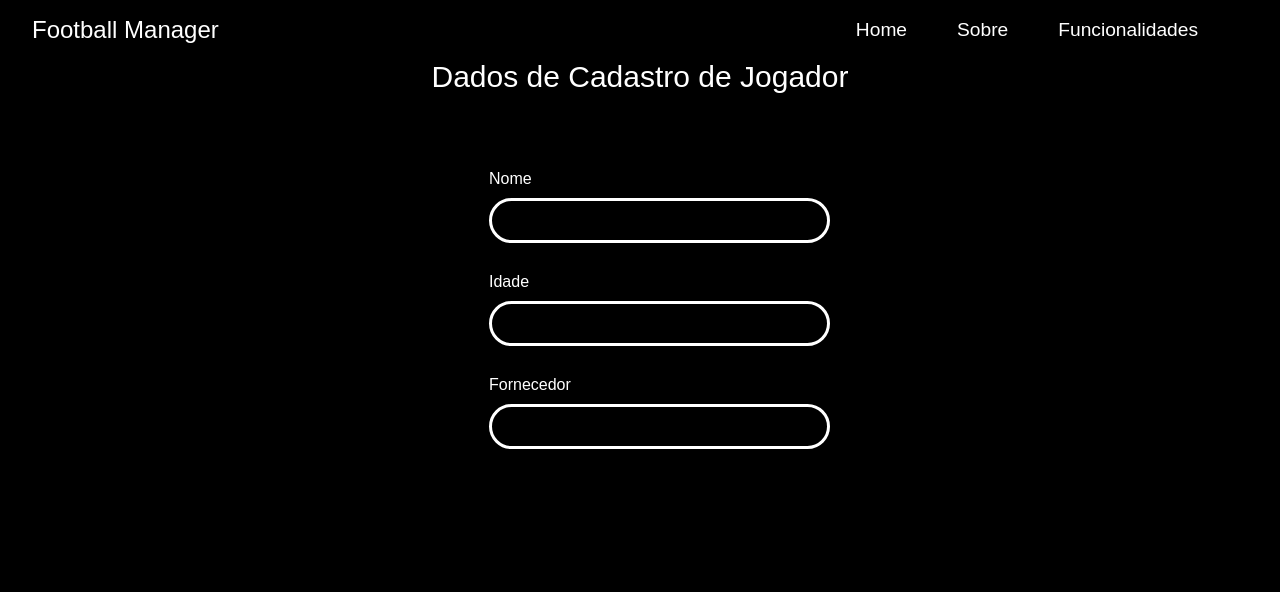
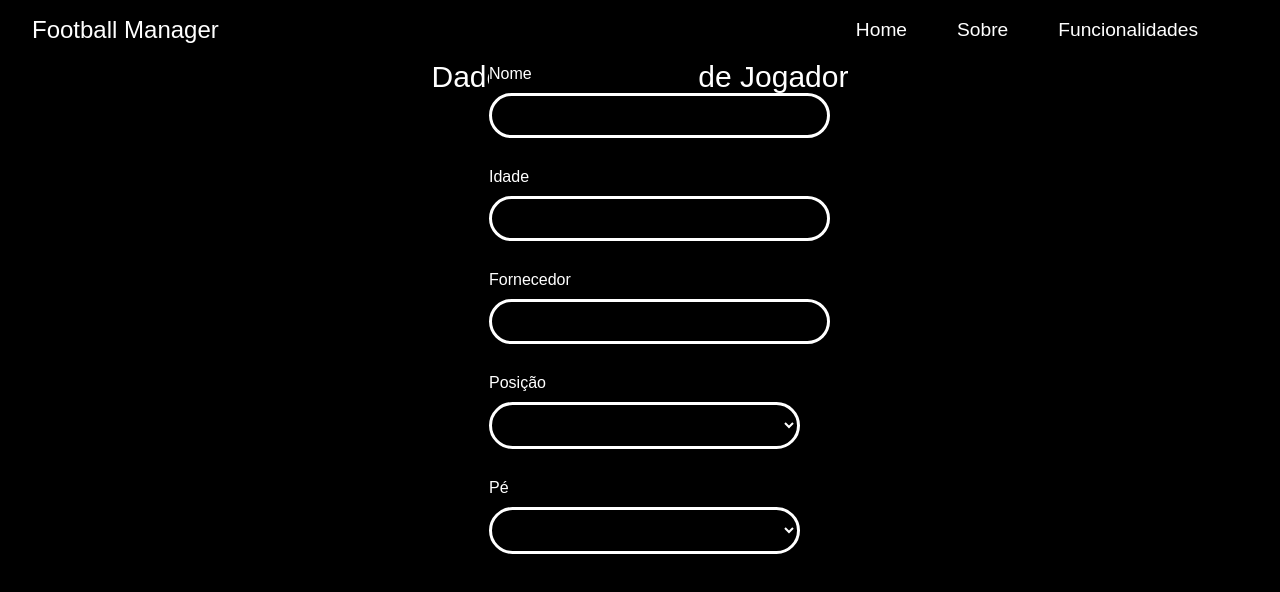
Before and after one commit to RenanCruz7/FootballManager-Website, an Angular app: page /cadastrar-jogadores in a window 1280 px wide. Shown: the top 592 px of the page. Built offline with nearby package versions, Linux system fonts and the light colour scheme.

Commit message:
Formulario completo

```diff
--- a/src/app/componentes/jogadores/cadastrar-jogadores/cadastrar-jogadores.component.html
+++ b/src/app/componentes/jogadores/cadastrar-jogadores/cadastrar-jogadores.component.html
@@ -1,29 +1,43 @@
 <p class="ff-fira titulo">Dados de Cadastro de Jogador</p>
 <body>
-    <form class="formulario">
+    <form class="formulario" #f="ngForm">
         <!--
             Nome do Jogador
         -->
         <label class="campo ff-fira" for="nome">Nome</label>
-        <input name="nome ff-fira" id="nome" class="campo-escrita">
-
+        <input name="nome ff-fira" id="nome" class="campo-escrita" ngModel>
          <!--
             Idade
         -->
         <label class="campo ff-fira" for="idade">Idade</label>
-        <input name="idade" id="idade" class="campo-escrita">
-
+        <input name="idade" id="idade" class="campo-escrita"ngModel>
         <!--
-            Idade
+            Fornecedor
         -->
         <label class="campo ff-fira" id="fornecedor">Fornecedor</label>
-        <input name="fornecedor" id="fornecedor" class="campo-escrita">
-
-
-
-
-
-
-
+        <input name="fornecedor" id="fornecedor" class="campo-escrita"ngModel>
+        <!--
+            Posição
+        -->
+        <label class="campo ff-fira" id="posicao">Posição</label>
+        <select id="posicao" name="posicao" class="campo-escrita" ngModel required>
+            <option class="ff-fira" value="Goleiro">Goleiro</option>
+            <option class="ff-fira" value="LateralDireito">Lateral Direito</option>
+            <option class="ff-fira" value="LateralEsquerdo">Lateral Esquerdo</option>
+            <option class="ff-fira" value="Zagueiro">Zagueiro</option>
+            <option class="ff-fira" value="Volante">Volante</option>
+            <option class="ff-fira" value="MeioCampista">Meio Campo</option>
+            <option class="ff-fira" value="PontaEsquerda">Ponta Esquerda</option>
+            <option class="ff-fira" value="PontaDireito">Ponta Direito</option>
+            <option class="ff-fira" value="CentroAvante">Centroavante</option>
+          </select>
+        <!--
+            Pé
+        -->
+        <label class="campo ff-fira" id="posicao">Pé</label>
+        <select id="pe" name="pe" class="campo-escrita" ngModel required>
+            <option class="ff-fira" value="DIREITO">DIREITO</option>
+            <option class="ff-fira" value="ESQUERDO">ESQUERDO</option>
+          </select>
     </form>
 </body>
```
